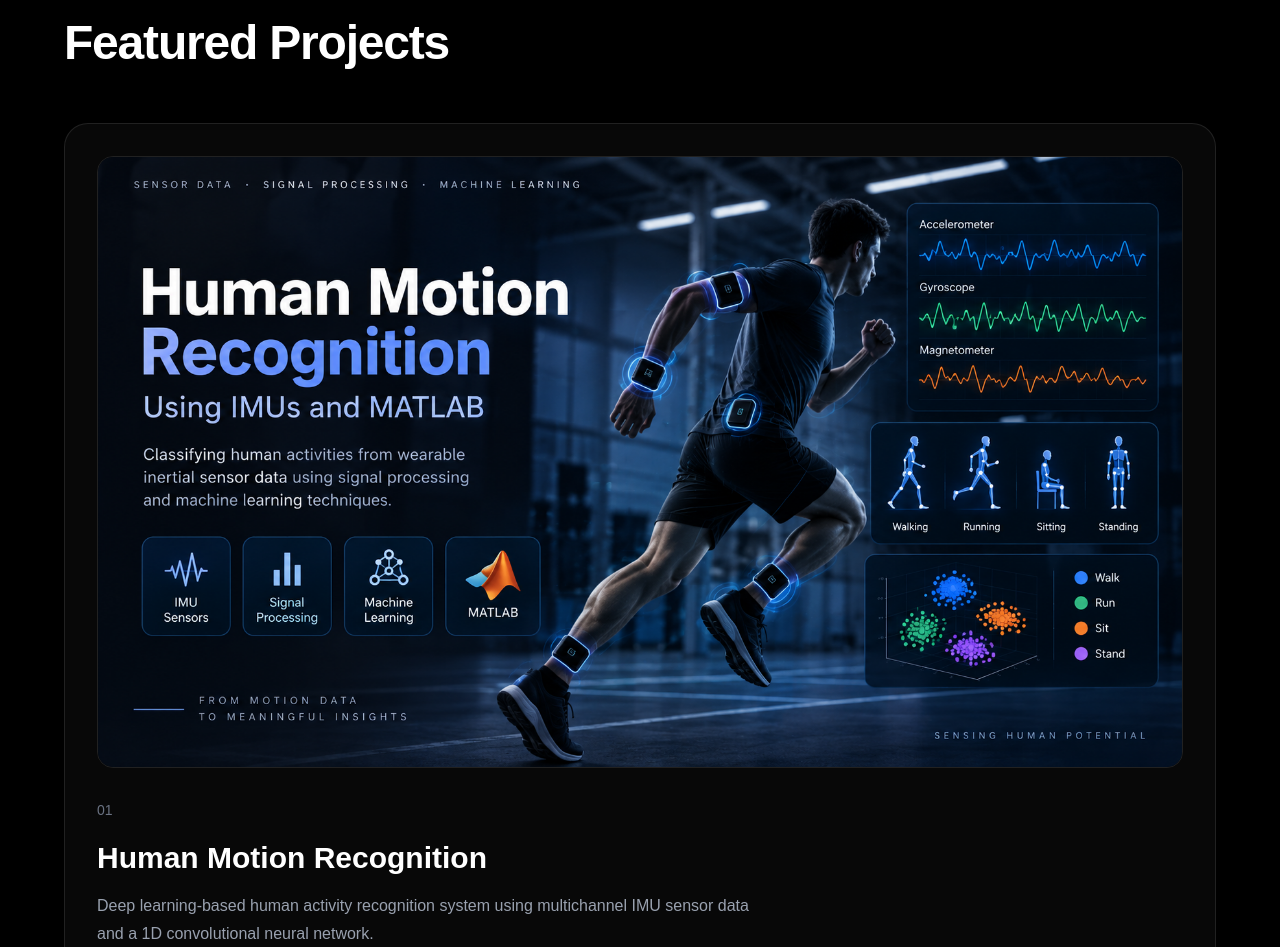
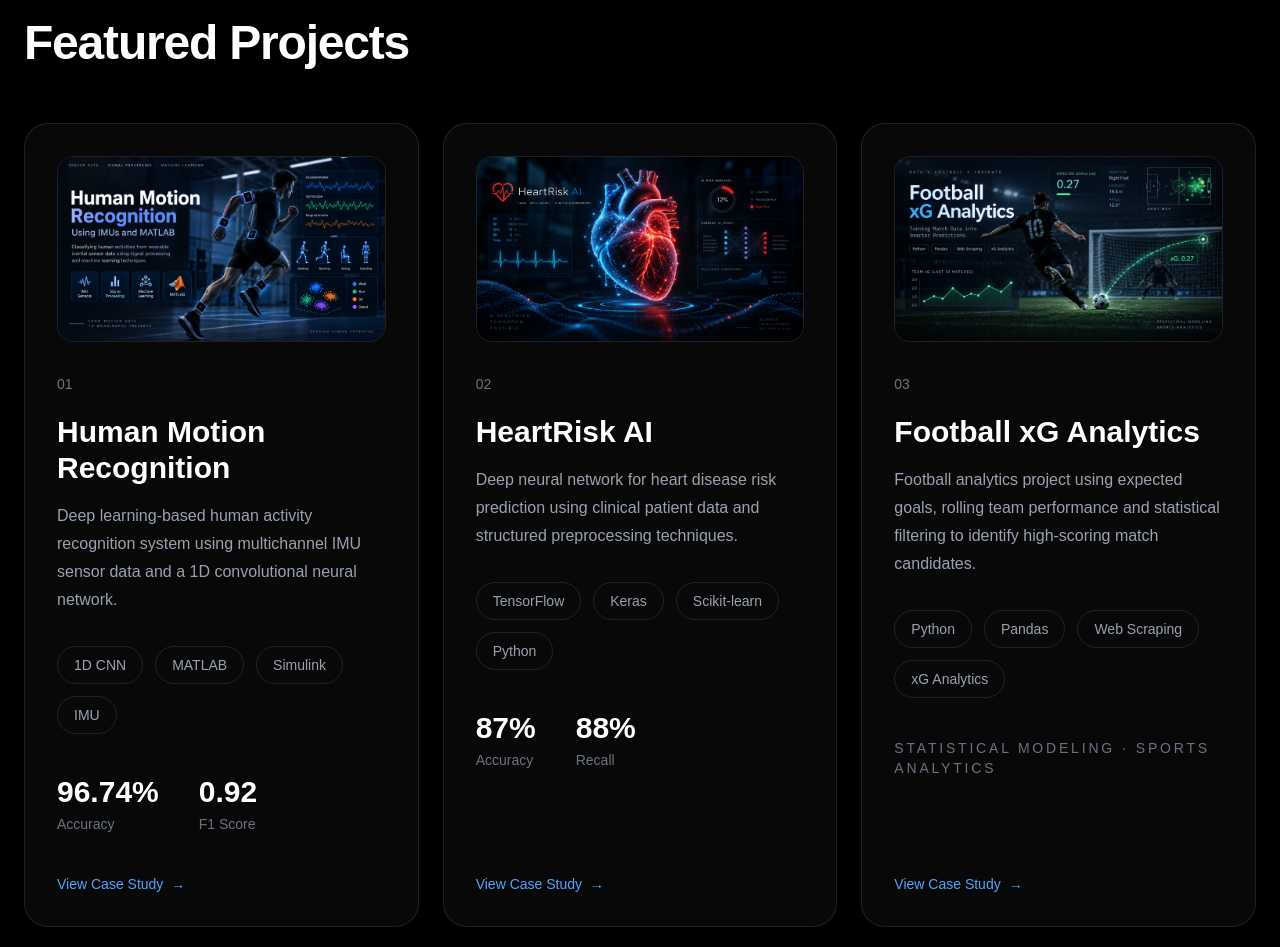
Before and after one commit to berket0934/berke-portfolio, a Next.js app: page / in a window 1280 px wide. Shown: the part 825-1772 px from the top of the page. Built offline with nearby package versions, Linux system fonts and the light colour scheme.

Commit message:
improve project card layout

```diff
--- a/app/page.tsx
+++ b/app/page.tsx
@@ -68,7 +68,7 @@ export default function Home() {
 
       {/* Projects */}
       <section id="projects" className="relative z-10 px-6 py-32">
-        <div className="mx-auto max-w-6xl">
+        <div className="mx-auto max-w-7xl">
 
           <p className="mb-4 text-sm uppercase tracking-[0.3em] text-blue-500">
             Selected Work
@@ -77,9 +77,9 @@ export default function Home() {
           <h2 className="text-4xl font-bold tracking-tight sm:text-5xl">
             Featured Projects
           </h2>
-
+<div className="mt-14 grid gap-6 md:grid-cols-2 xl:grid-cols-3">
  {/* Project 01 */}
-<div className="mt-14 rounded-3xl border border-white/10 bg-white/[0.03] p-8 transition duration-300 hover:-translate-y-1 hover:border-blue-500/40 hover:bg-white/[0.05] hover:shadow-[0_0_50px_rgba(59,130,246,0.08)]">
+<div className="rounded-3xl border border-white/10 bg-white/[0.03] p-8 flex h-full flex-col transition duration-300 hover:-translate-y-1 hover:border-blue-500/40 hover:bg-white/[0.05] hover:shadow-[0_0_50px_rgba(59,130,246,0.08)]">
 
   <div className="mb-8 overflow-hidden rounded-2xl border border-white/10">
     <img
@@ -129,7 +129,7 @@ export default function Home() {
 
   <a
     href="/projects/human-motion-recognition"
-    className="mt-10 inline-flex items-center gap-2 text-sm font-medium text-blue-400 transition hover:text-blue-300"
+    className="mt-auto pt-10 inline-flex items-center gap-2 text-sm font-medium text-blue-400 transition hover:text-blue-300"
   >
     View Case Study
     <span>→</span>
@@ -138,7 +138,7 @@ export default function Home() {
 
 
 {/* Project 02 */}
-<div className="mt-8 rounded-3xl border border-white/10 bg-white/[0.03] p-8 transition duration-300 hover:-translate-y-1 hover:border-blue-500/40 hover:bg-white/[0.05] hover:shadow-[0_0_50px_rgba(59,130,246,0.08)]">
+<div className="rounded-3xl border border-white/10 bg-white/[0.03] p-8 flex h-full flex-col transition duration-300 hover:-translate-y-1 hover:border-blue-500/40 hover:bg-white/[0.05] hover:shadow-[0_0_50px_rgba(59,130,246,0.08)]">
 
   <div className="mb-8 overflow-hidden rounded-2xl border border-white/10">
     <img
@@ -188,7 +188,7 @@ export default function Home() {
 
   <a
     href="/projects/heart-risk-ai"
-    className="mt-10 inline-flex items-center gap-2 text-sm font-medium text-blue-400 transition hover:text-blue-300"
+    className="mt-auto pt-10 inline-flex items-center gap-2 text-sm font-medium text-blue-400 transition hover:text-blue-300"
   >
     View Case Study
     <span>→</span>
@@ -197,7 +197,7 @@ export default function Home() {
 
 
 {/* Project 03 */}
-<div className="mt-8 rounded-3xl border border-white/10 bg-white/[0.03] p-8 transition duration-300 hover:-translate-y-1 hover:border-blue-500/40 hover:bg-white/[0.05] hover:shadow-[0_0_50px_rgba(59,130,246,0.08)]">
+<div className="rounded-3xl border border-white/10 bg-white/[0.03] p-8 flex h-full flex-col transition duration-300 hover:-translate-y-1 hover:border-blue-500/40 hover:bg-white/[0.05] hover:shadow-[0_0_50px_rgba(59,130,246,0.08)]">
 <div className="mb-8 overflow-hidden rounded-2xl border border-white/10">
   <img
     src="/projects/football-xg.png"
@@ -239,12 +239,13 @@ export default function Home() {
 
   <a
     href="/projects/football-xg-analytics"
-    className="mt-10 inline-flex items-center gap-2 text-sm font-medium text-blue-400 transition hover:text-blue-300"
+    className="mt-auto pt-10 inline-flex items-center gap-2 text-sm font-medium text-blue-400 transition hover:text-blue-300"
   >
     View Case Study
     <span>→</span>
   </a>
 
+</div>
 </div>
 
 </div>
```
